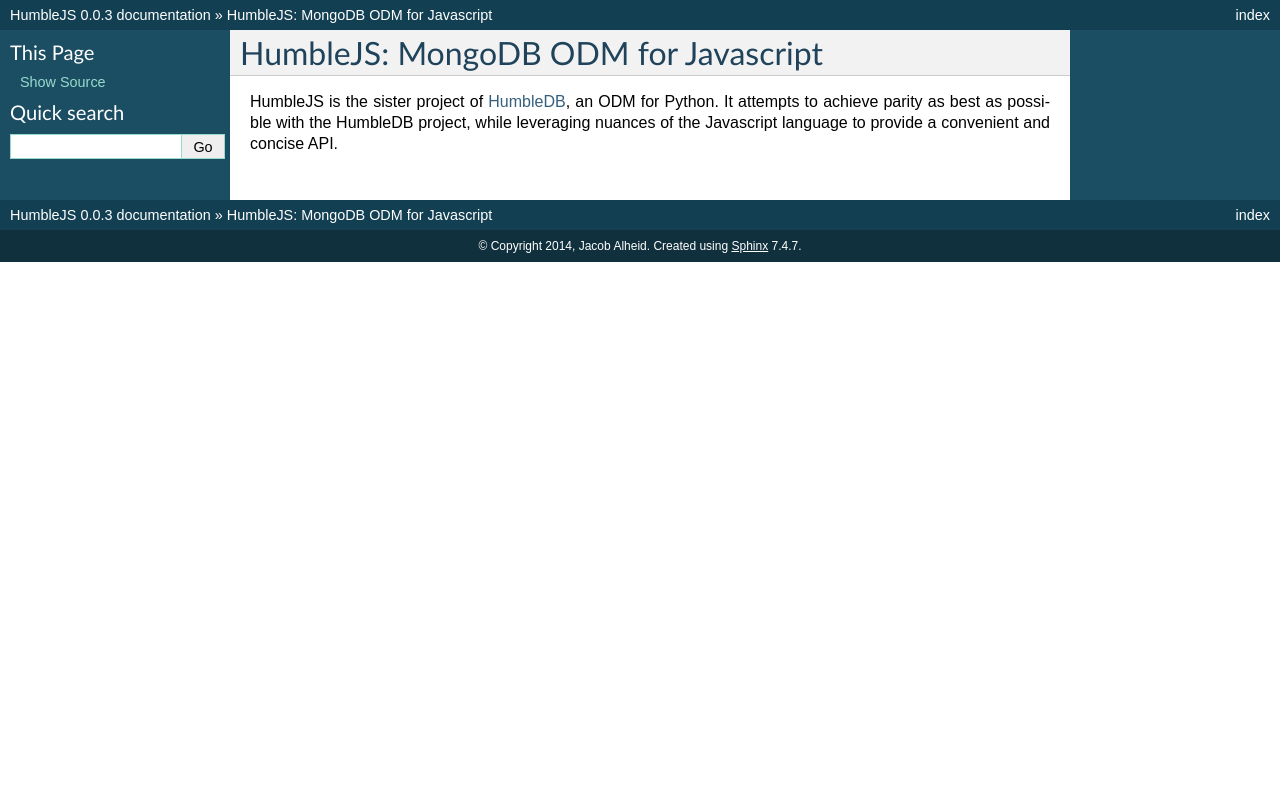
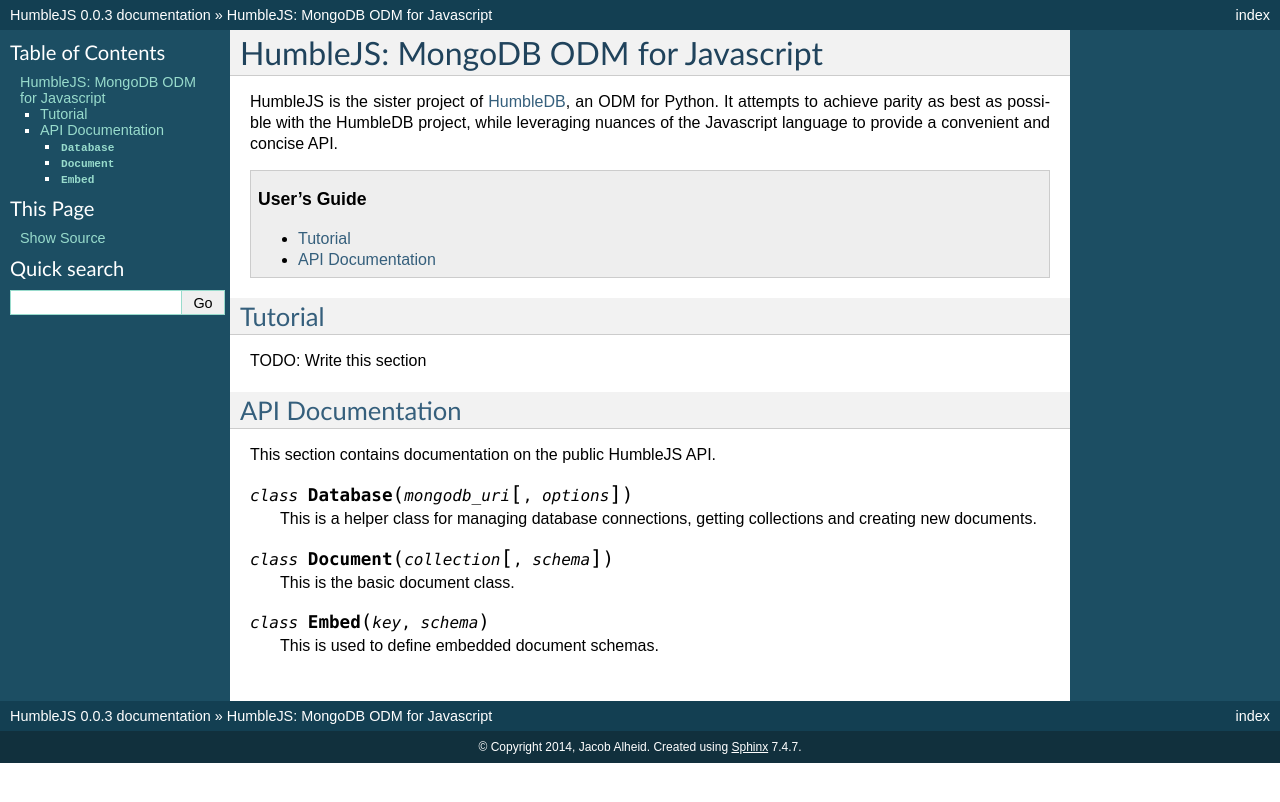
Before and after one commit to aboutdotme/humblejs, a Sphinx documentation site: the page built from docs/index.rst, in a window 1280 px wide. Shown: the top 802 px of the page. Built offline with Sphinx 7.4.7, drawn with Linux system fonts in a browser that asks for light colours.

Commit message:
Yey more docs.

```diff
--- a/docs/conf.py
+++ b/docs/conf.py
@@ -12,8 +12,9 @@
 # All configuration values have a default; values that are commented out
 # serve to show the default.
 
-import sys
-import os
+# These aren't used right now
+# import sys
+# import os
 
 # If extensions (or modules to document with autodoc) are in another directory,
 # add these directories to sys.path here. If the directory is relative to the
@@ -45,6 +46,8 @@
 # General information about the project.
 project = u'HumbleJS'
 copyright = u'2014, Jacob Alheid'
+
+primary_domain = 'js'
 
 # The version info for the project you're documenting, acts as replacement for
 # |version| and |release|, also used in various other places throughout the
--- a/docs/index.rst
+++ b/docs/index.rst
@@ -5,3 +5,32 @@
 an ODM for Python. It attempts to achieve parity as best as possible with the
 HumbleDB project, while leveraging nuances of the Javascript language to
 provide a convenient and concise API.
+
+.. contents:: User's Guide
+   :local:
+
+Tutorial
+========
+
+TODO: Write this section
+
+
+API Documentation
+=================
+
+This section contains documentation on the public HumbleJS API.
+
+.. class:: Database(mongodb_uri[, options])
+
+   This is a helper class for managing database connections, getting
+   collections and creating new documents.
+
+
+.. class:: Document(collection[, schema])
+
+   This is the basic document class.
+
+
+.. class:: Embed(key, schema)
+
+   This is used to define embedded document schemas.
```
